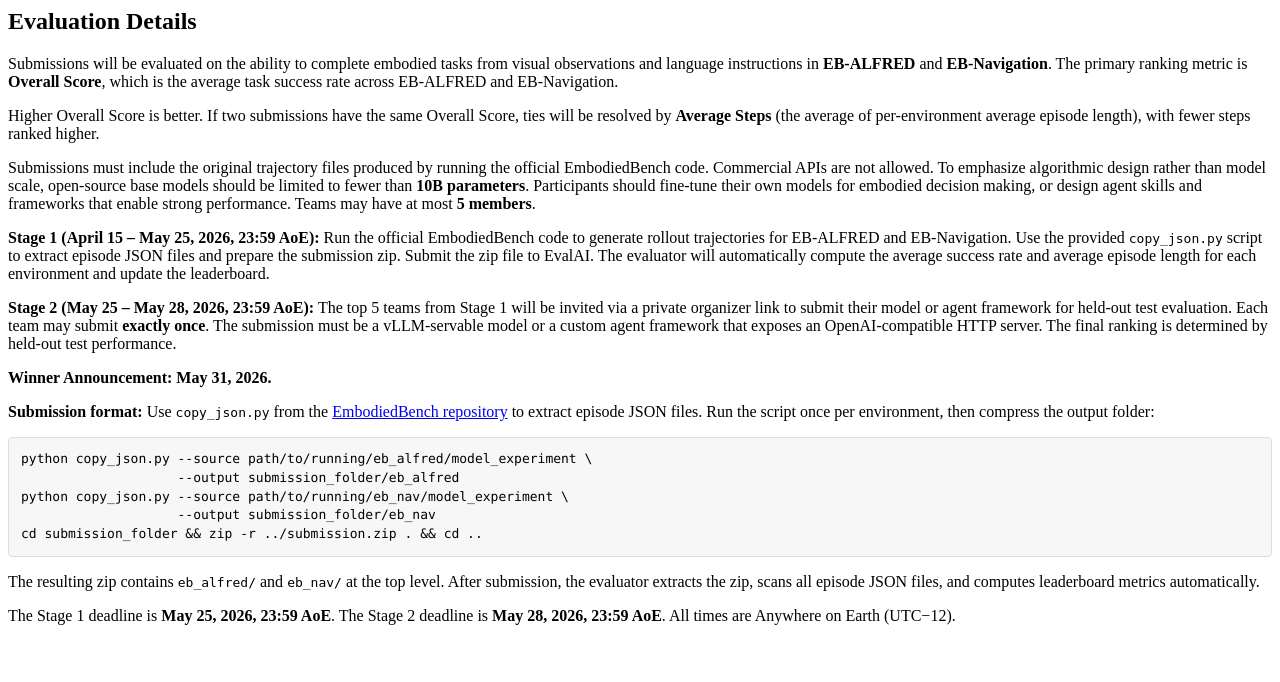
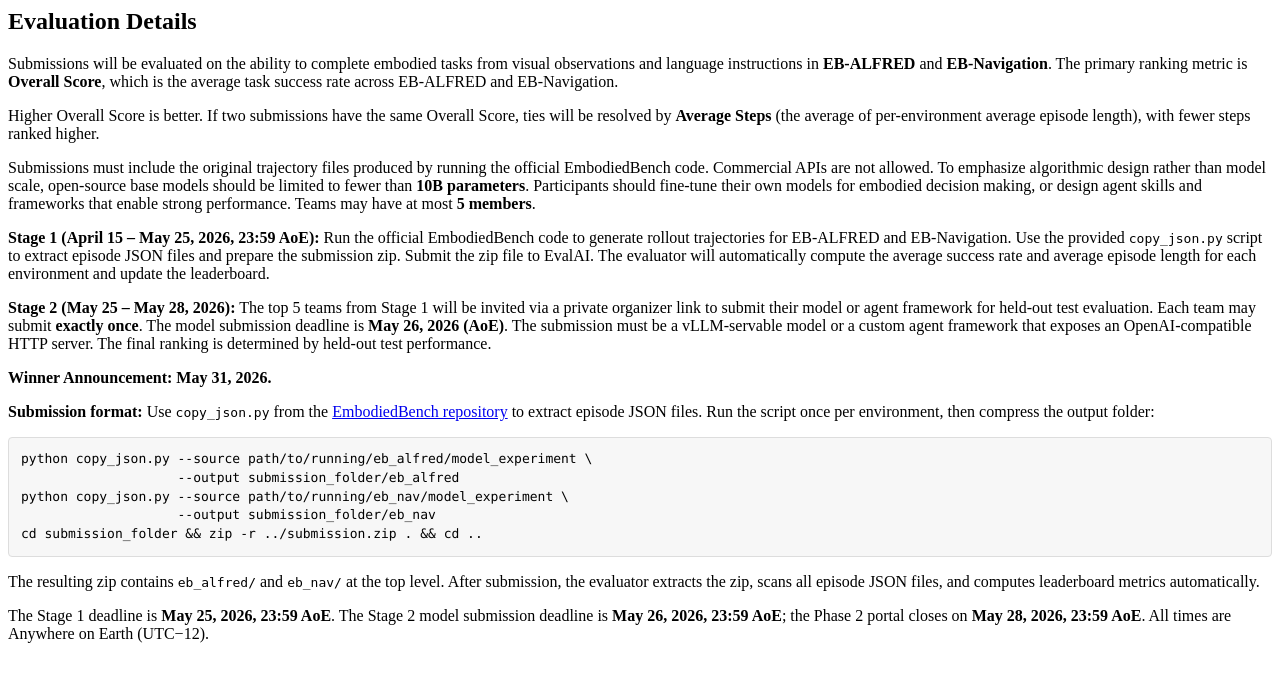
Before and after one commit to YangRui2015/EmbodiedBench-Challenge, a Python web app: template templates/evaluation_details.html in a window 1280 px wide. Shown: the top 682 px of the page. Run offline with Jinja, Linux system fonts and the light colour scheme; the template is opened without the code that fills it, so the values that code supplies are empty.

Commit message:
Fix date inconsistency: clarify May 26 model ddl vs May 28 portal close
- Remove contradictory 'deadline is May 28' from phase 2 description
- Add model submission deadline (May 26) to Stage 2 in evaluation_details
- Clarify May 28 is the Phase 2 portal close, not the model submission ddl

Co-Authored-By: Claude Sonnet 4.6 <noreply@anthropic.com>

```diff
--- a/templates/challenge_phase_2_description.html
+++ b/templates/challenge_phase_2_description.html
@@ -62,9 +62,9 @@
 </ul>
 
 <p>
-  The final ranking will be determined by the held-out test set evaluation results. The deadline is <strong>May 28, 2026, 23:59 AoE (Anywhere on Earth)</strong>. Winners will be announced on <strong>May 31, 2026</strong>.
+  The final ranking will be determined by the held-out test set evaluation results. Winners will be announced on <strong>May 31, 2026</strong>.
 </p>
 
 <p>
-  <strong>Note:</strong> The deadline for submitting the Stage 2 model is <strong>May 26, 2026 (AoE)</strong>, to allow sufficient time for online evaluation and to address any engineering issues related to customization from participating teams.
+  <strong>Note:</strong> The deadline for submitting the Stage 2 model is <strong>May 26, 2026 (AoE)</strong>, to allow sufficient time for online evaluation and to address any engineering issues related to customization from participating teams. The Phase 2 portal closes on <strong>May 28, 2026, 23:59 AoE</strong>.
 </p>
--- a/templates/evaluation_details.html
+++ b/templates/evaluation_details.html
@@ -17,7 +17,7 @@
 </p>
 
 <p>
-  <strong>Stage 2 (May 25 – May 28, 2026, 23:59 AoE):</strong> The top 5 teams from Stage 1 will be invited via a private organizer link to submit their model or agent framework for held-out test evaluation. Each team may submit <strong>exactly once</strong>. The submission must be a vLLM-servable model or a custom agent framework that exposes an OpenAI-compatible HTTP server. The final ranking is determined by held-out test performance.
+  <strong>Stage 2 (May 25 – May 28, 2026):</strong> The top 5 teams from Stage 1 will be invited via a private organizer link to submit their model or agent framework for held-out test evaluation. Each team may submit <strong>exactly once</strong>. The model submission deadline is <strong>May 26, 2026 (AoE)</strong>. The submission must be a vLLM-servable model or a custom agent framework that exposes an OpenAI-compatible HTTP server. The final ranking is determined by held-out test performance.
 </p>
 
 <p>
@@ -39,5 +39,5 @@ cd submission_folder && zip -r ../submission.zip . && cd ..</pre>
 </p>
 
 <p>
-  The Stage 1 deadline is <strong>May 25, 2026, 23:59 AoE</strong>. The Stage 2 deadline is <strong>May 28, 2026, 23:59 AoE</strong>. All times are Anywhere on Earth (UTC−12).
+  The Stage 1 deadline is <strong>May 25, 2026, 23:59 AoE</strong>. The Stage 2 model submission deadline is <strong>May 26, 2026, 23:59 AoE</strong>; the Phase 2 portal closes on <strong>May 28, 2026, 23:59 AoE</strong>. All times are Anywhere on Earth (UTC−12).
 </p>
```
